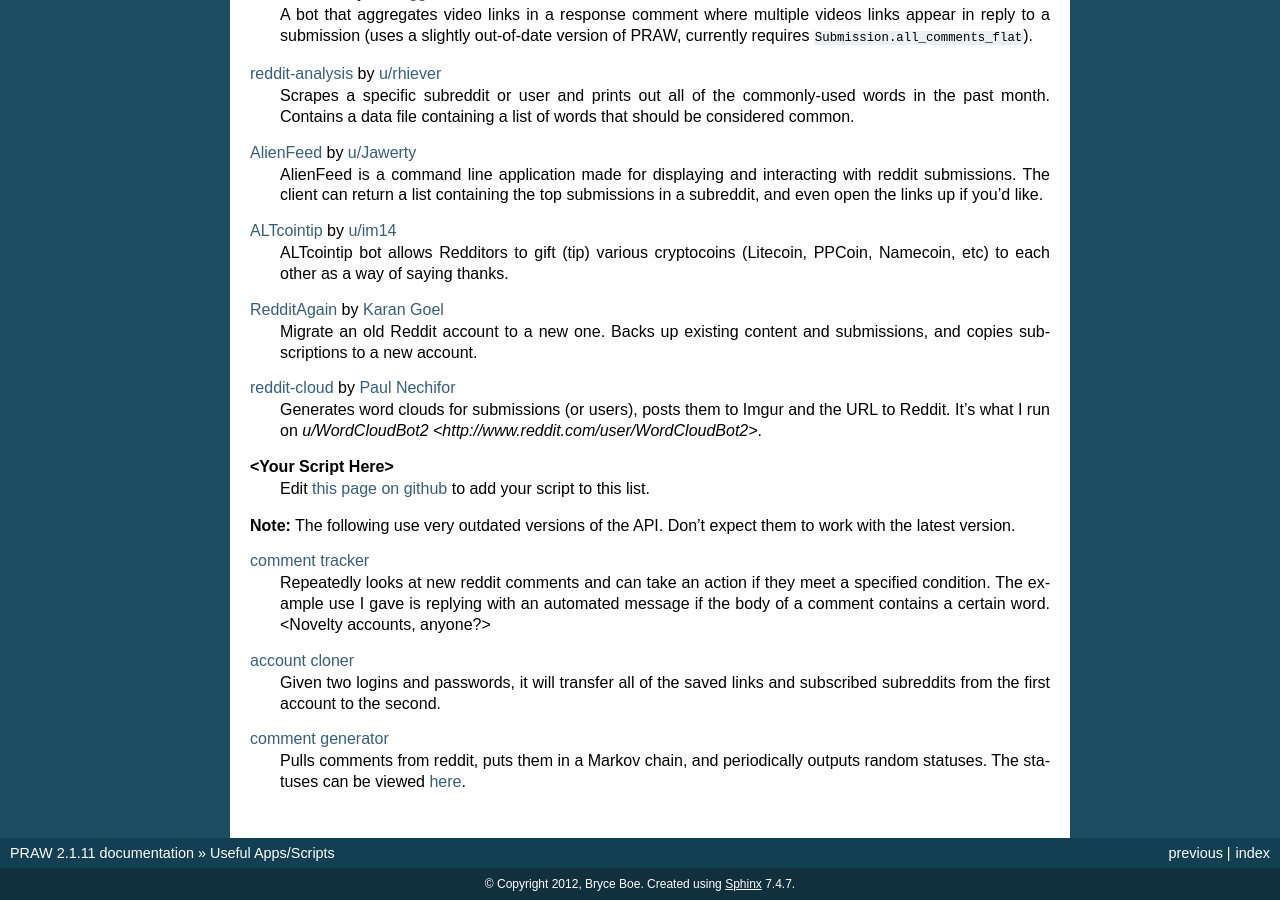
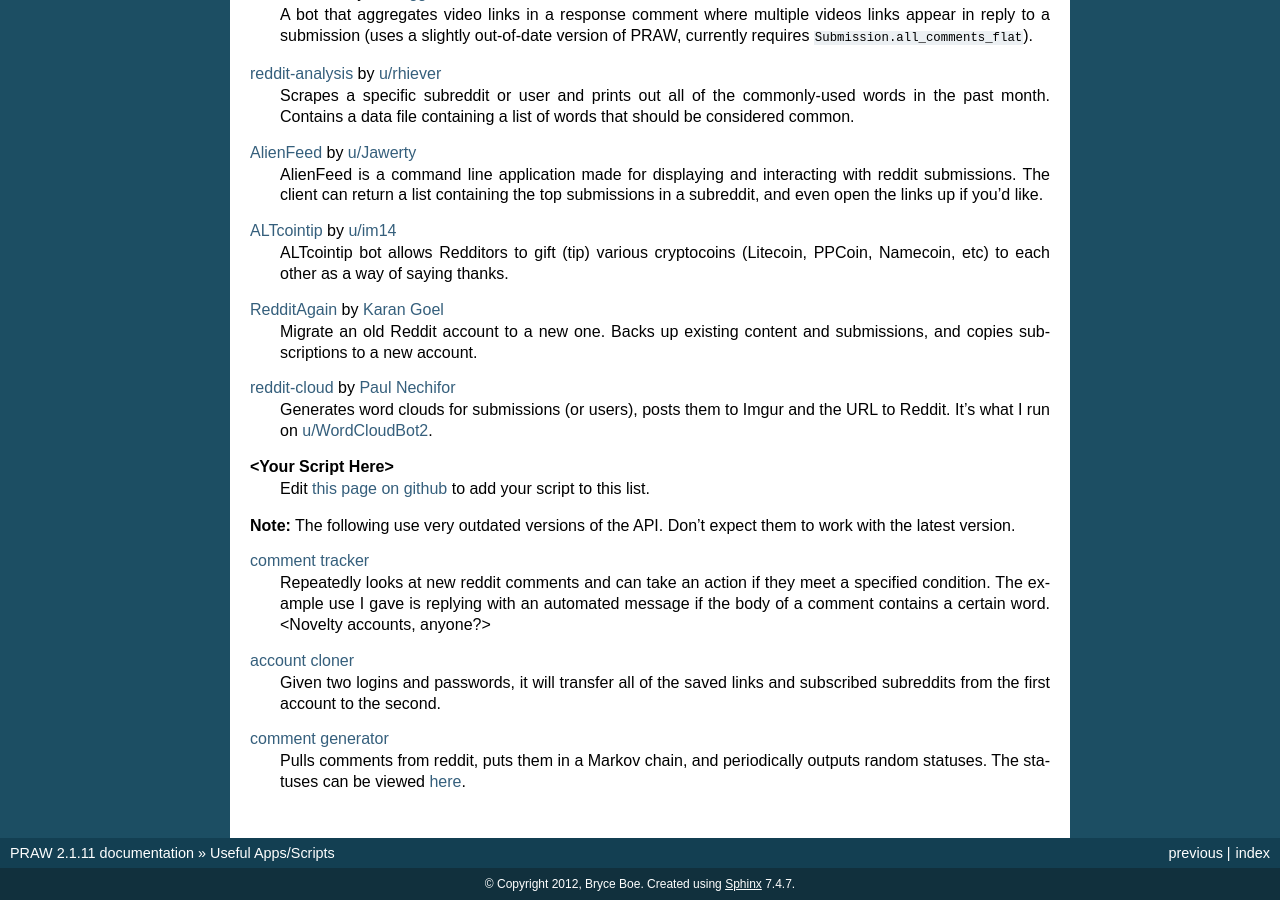
Before and after one commit to praw-dev/praw, a Sphinx documentation site: the page built from docs/pages/useful_scripts.rst, in a window 1280 px wide and 900 px high, scrolled down 1126 px. Built offline with Sphinx 7.4.7, drawn with Linux system fonts in a browser that asks for light colours.

Commit message:
Corrected my bad syntax.

```diff
--- a/docs/pages/useful_scripts.rst
+++ b/docs/pages/useful_scripts.rst
@@ -95,7 +95,7 @@ this page to add in more.
 `reddit-cloud`_ by `Paul Nechifor <http://www.github.com/paul-nechifor>`_
     Generates word clouds for submissions (or users), posts them to Imgur and
     the URL to Reddit. It's what I run on
-    `u/WordCloudBot2 <http://www.reddit.com/user/WordCloudBot2>`.
+    `u/WordCloudBot2 <http://www.reddit.com/user/WordCloudBot2>`_.
 
 **\<Your Script Here\>**
     Edit `this page on github <https://github.com/praw-dev/praw/blob/master/
```
